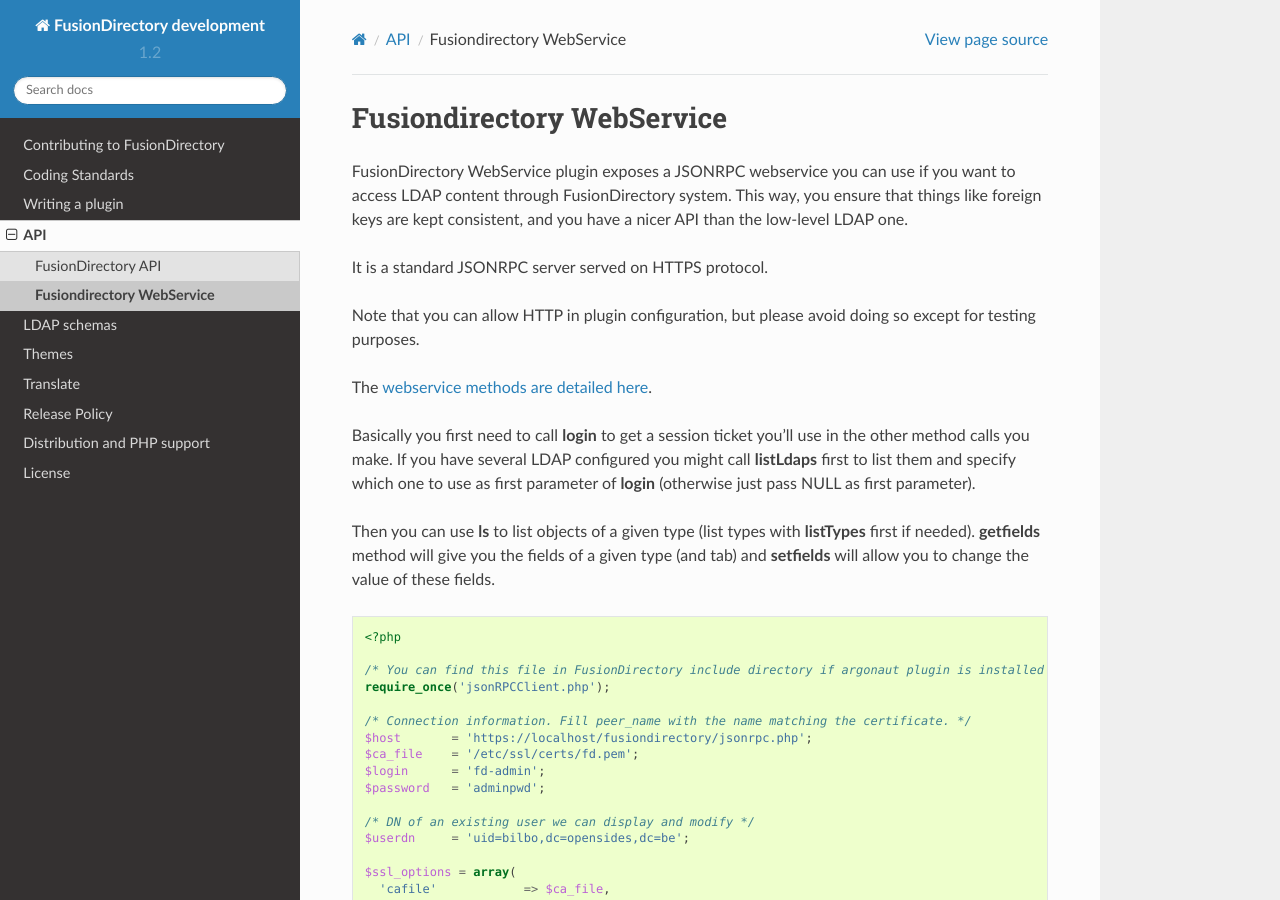
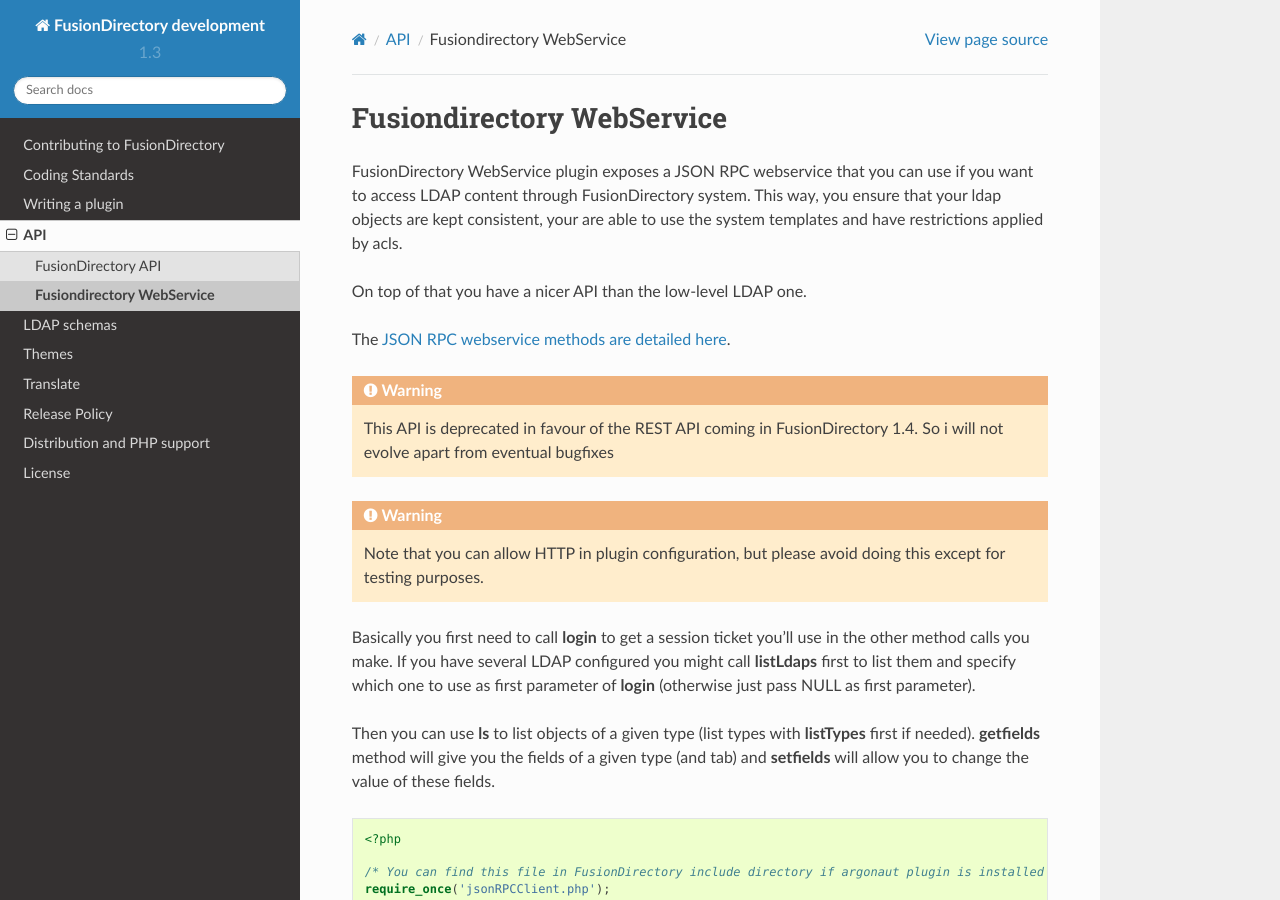
Before and after one commit to fusiondirectory/fusiondirectory-dev-manual, a Sphinx documentation site: the page built from source/api/webservice.rst, in a window 1280 px wide and 900 px high. Built offline with Sphinx 7.4.7 and the Read the Docs theme 2.0.0, drawn with Linux system fonts in a browser that asks for light colours.

Commit message:
:ambulance: fix(api) Document the rest api
Make the text more like in 1.4
Added note that the api will be deprecated with 1.4 REST API

Signed-off-by: Benoit Mortier <benoit.mortier@opensides.be>

```diff
--- a/source/api/webservice.rst
+++ b/source/api/webservice.rst
@@ -1,21 +1,27 @@
 Fusiondirectory WebService
 ==========================
 
-FusionDirectory WebService plugin exposes a JSONRPC webservice you can use if you want to access LDAP content through FusionDirectory system.
-This way, you ensure that things like foreign keys are kept consistent, and you have a nicer API than the low-level LDAP one.
+FusionDirectory WebService plugin exposes a JSON RPC webservice that you can use if you want to access LDAP content through FusionDirectory system.
+This way, you ensure that your ldap objects are kept consistent, your are able to use the system templates and have restrictions applied by acls.
 
-It is a standard JSONRPC server served on HTTPS protocol.
+On top of that you have a nicer API than the low-level LDAP one.
 
-Note that you can allow HTTP in plugin configuration, but please avoid doing so except for testing purposes.
+The `JSON RPC webservice methods are detailed here <http://api.fusiondirectory.org/classfdRPCService.html#details>`_.
 
-The `webservice methods are detailed here <http://api.fusiondirectory.org/classfdRPCService.html#details>`_.
+.. warning::
+
+  This API is deprecated in favour of the REST API coming in FusionDirectory 1.4.
+  So i will not evolve apart from eventual bugfixes
+
+.. warning::
+
+  Note that you can allow HTTP in plugin configuration, but please avoid doing this except for testing purposes.
 
 Basically you first need to call **login** to get a session ticket you’ll use in the other method calls you make.
 If you have several LDAP configured you might call **listLdaps** first to list them and specify which one to use as first parameter of **login** (otherwise just pass NULL as first parameter).
 
 Then you can use **ls** to list objects of a given type (list types with **listTypes** first if needed).
 **getfields** method will give you the fields of a given type (and tab) and **setfields** will allow you to change the value of these fields.
-
 
 .. code-block:: php
 
--- a/source/conf.py
+++ b/source/conf.py
@@ -59,9 +59,9 @@
 # built documents.
 #
 # The short X.Y version.
-version = u'1.2'
+version = u'1.3'
 # The full version, including alpha/beta/rc tags.
-release = u'1.2'
+release = u'1.3'
 
 # The language for content autogenerated by Sphinx. Refer to documentation
 # for a list of supported languages.
```
